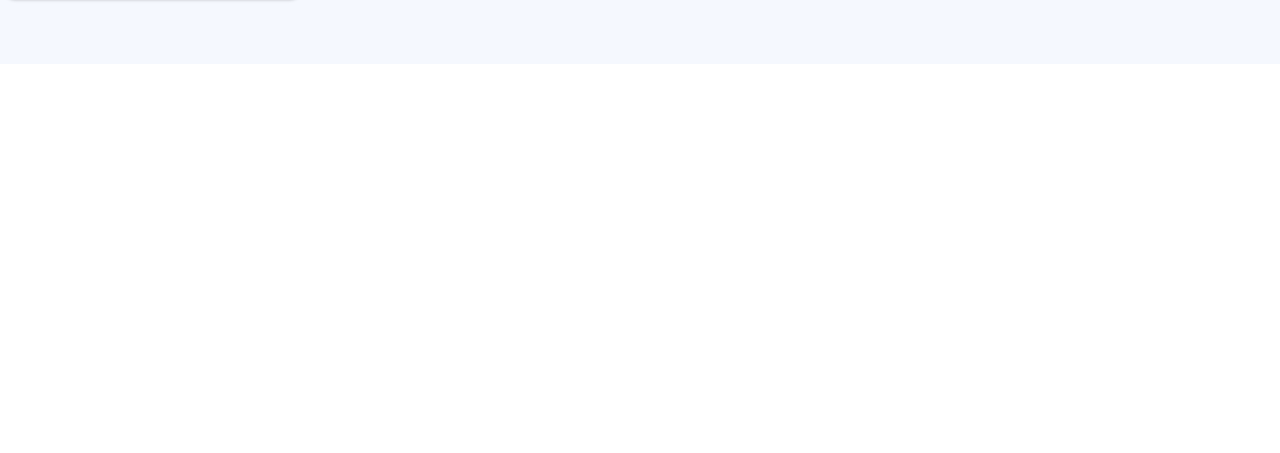
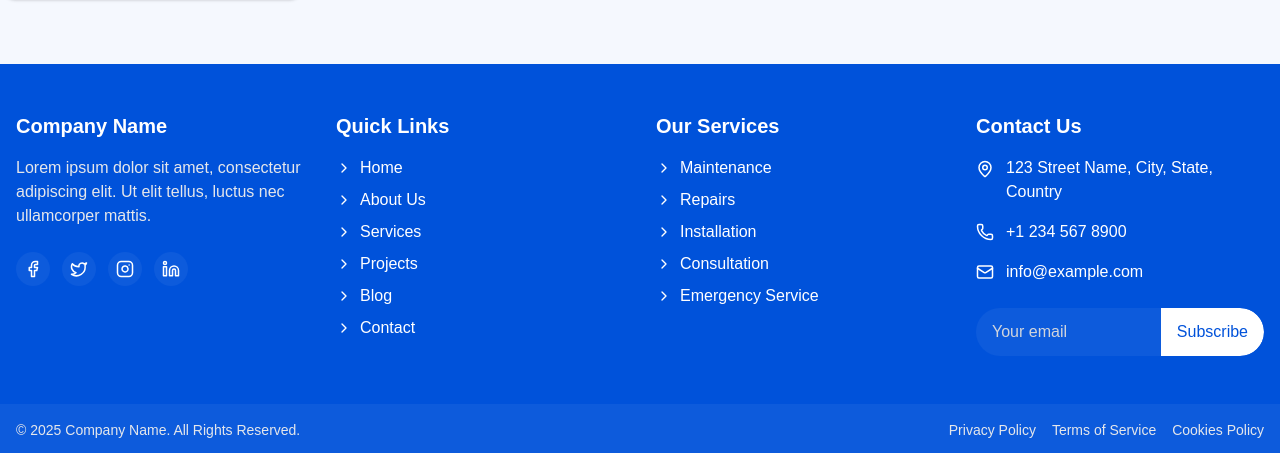
Before and after one commit to ariekas/FE-Company-pippa, a Next.js app: page / in a window 1280 px wide. Shown: the part 4974-5427 px from the top of the page. Before the commit the page ends 5038 px from the top, so only its background shows below. Built offline with nearby package versions, Linux system fonts and the light colour scheme.

Commit message:
create: footer

```diff
--- a/src/app/page.jsx
+++ b/src/app/page.jsx
@@ -441,7 +441,116 @@ export default function Home() {
           </div>
         </div>
       </div>
+      <footer className="bg-[#0052DA] text-white">
+      <div className="container mx-auto px-4 py-12">
+        <div className="grid grid-cols-1 md:grid-cols-2 lg:grid-cols-4 gap-8">
+          {/* Company Info */}
+          <div className="flex flex-col">
+            <h3 className="text-xl font-bold mb-4">Company Name</h3>
+            <p className="text-gray-200 mb-6">
+              Lorem ipsum dolor sit amet, consectetur adipiscing elit. Ut elit tellus, luctus nec ullamcorper mattis.
+            </p>
+            <div className="flex space-x-3">
+              <a href="#" className="bg-[#0D5BDC] p-2 rounded-full hover:bg-white hover:text-[#0052DA] transition-colors duration-300">
+                <Facebook size={18} />
+              </a>
+              <a href="#" className="bg-[#0D5BDC] p-2 rounded-full hover:bg-white hover:text-[#0052DA] transition-colors duration-300">
+                <Twitter size={18} />
+              </a>
+              <a href="#" className="bg-[#0D5BDC] p-2 rounded-full hover:bg-white hover:text-[#0052DA] transition-colors duration-300">
+                <Instagram size={18} />
+              </a>
+              <a href="#" className="bg-[#0D5BDC] p-2 rounded-full hover:bg-white hover:text-[#0052DA] transition-colors duration-300">
+                <Linkedin size={18} />
+              </a>
+            </div>
+          </div>
 
+          {/* Quick Links */}
+          <div>
+            <h3 className="text-xl font-bold mb-4">Quick Links</h3>
+            <ul className="space-y-2">
+              {['Home', 'About Us', 'Services', 'Projects', 'Blog', 'Contact'].map((item) => (
+                <li key={item} className="flex items-center group">
+                  <ChevronRight size={16} className="mr-2 group-hover:translate-x-1 transition-transform" />
+                  <a href="#" className="hover:text-gray-200 transition-colors">
+                    {item}
+                  </a>
+                </li>
+              ))}
+            </ul>
+          </div>
+
+          {/* Services */}
+          <div>
+            <h3 className="text-xl font-bold mb-4">Our Services</h3>
+            <ul className="space-y-2">
+              {['Maintenance', 'Repairs', 'Installation', 'Consultation', 'Emergency Service'].map((item) => (
+                <li key={item} className="flex items-center group">
+                  <ChevronRight size={16} className="mr-2 group-hover:translate-x-1 transition-transform" />
+                  <a href="#" className="hover:text-gray-200 transition-colors">
+                    {item}
+                  </a>
+                </li>
+              ))}
+            </ul>
+          </div>
+
+          {/* Contact Info */}
+          <div>
+            <h3 className="text-xl font-bold mb-4">Contact Us</h3>
+            <ul className="space-y-4">
+              <li className="flex items-start">
+                <MapPin className="mr-3 flex-shrink-0 mt-1" size={18} />
+                <span>123 Street Name, City, State, Country</span>
+              </li>
+              <li className="flex items-center">
+                <Phone className="mr-3 flex-shrink-0" size={18} />
+                <span>+1 234 567 8900</span>
+              </li>
+              <li className="flex items-center">
+                <Mail className="mr-3 flex-shrink-0" size={18} />
+                <span>info@example.com</span>
+              </li>
+            </ul>
+            <div className="mt-6">
+              <div className="w-full bg-[#0D5BDC] rounded-full h-12 relative overflow-hidden">
+                <input
+                  type="email"
+                  placeholder="Your email"
+                  className="w-full h-full bg-transparent border-none pl-4 pr-24 text-white placeholder-gray-300 focus:outline-none"
+                />
+                <button className="absolute right-0 top-0 h-full bg-white text-[#0052DA] px-4 font-medium rounded-r-full hover:bg-gray-100 transition-colors">
+                  Subscribe
+                </button>
+              </div>
+            </div>
+          </div>
+        </div>
+      </div>
+
+      {/* Bottom Bar */}
+      <div className="bg-[#0D5BDC] py-4">
+        <div className="container mx-auto px-4">
+          <div className="flex flex-col md:flex-row justify-between items-center">
+            <p className="text-sm text-gray-200">
+              © {new Date().getFullYear()} Company Name. All Rights Reserved.
+            </p>
+            <div className="flex space-x-4 mt-3 md:mt-0">
+              <a href="#" className="text-sm text-gray-200 hover:text-white transition-colors">
+                Privacy Policy
+              </a>
+              <a href="#" className="text-sm text-gray-200 hover:text-white transition-colors">
+                Terms of Service
+              </a>
+              <a href="#" className="text-sm text-gray-200 hover:text-white transition-colors">
+                Cookies Policy
+              </a>
+            </div>
+          </div>
+        </div>
+      </div>
+    </footer>
     </div>
   );
 }
```
